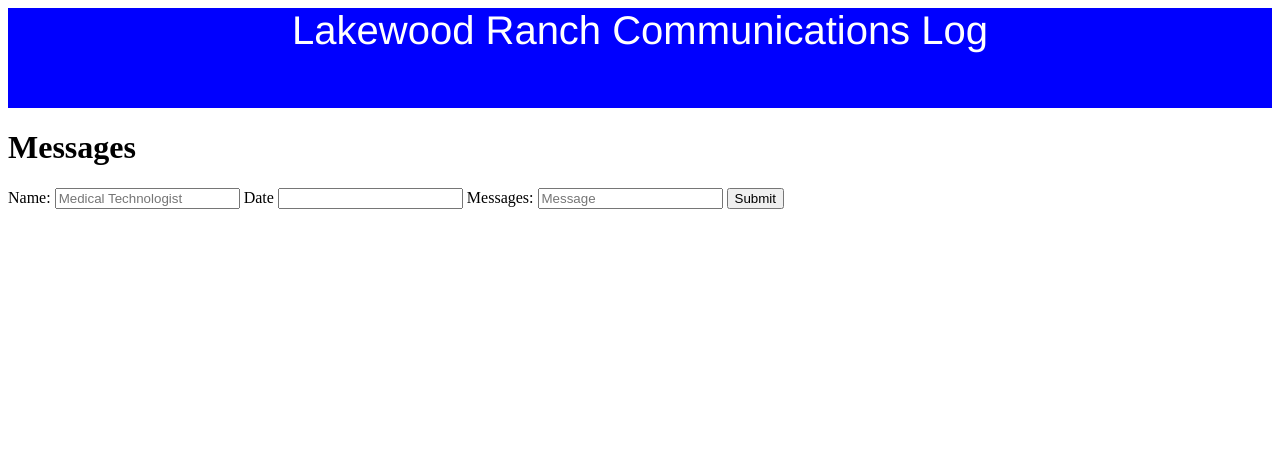
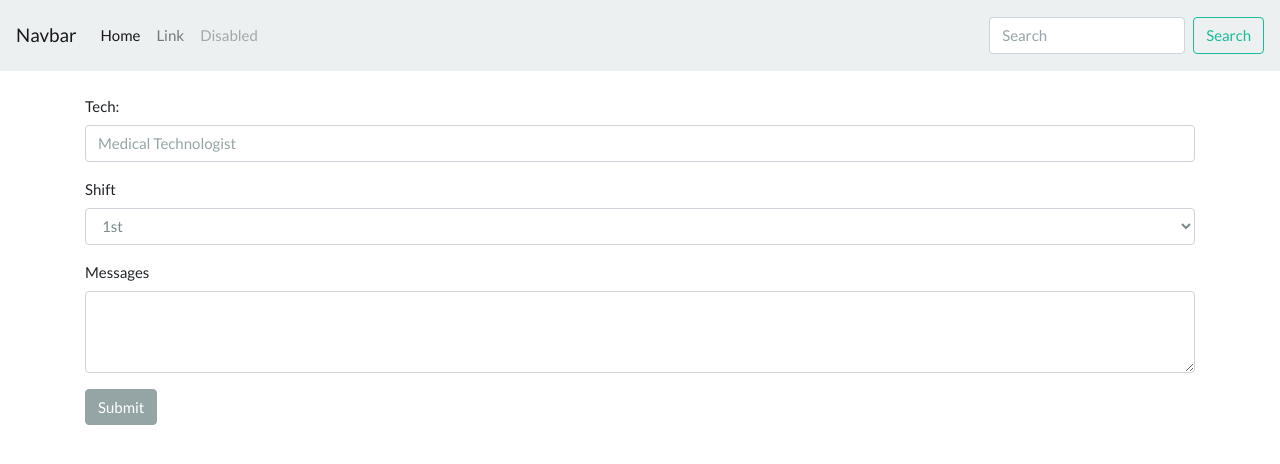
Before and after one commit to Nakolody/Lakewood-Ranch-Communication-Page, a plain HTML site: page Communication Log/index.html in a window 1280 px wide. Drawn offline with nearby package versions, Linux system fonts and the light colour scheme.

Commit message:
Boot Strap Version

```diff
--- a/Communication Log/index.html
+++ b/Communication Log/index.html
@@ -1,44 +1,82 @@
 <!IDOCTYPE html>
-<html>
-    <header id = "headerFormat">Lakewood Ranch Communications Log</header>
+    <html>
+
+    <head>
+        <link href="https://stackpath.bootstrapcdn.com/bootswatch/4.3.1/flatly/bootstrap.min.css" rel="stylesheet"
+            integrity="sha384-T5jhQKMh96HMkXwqVMSjF3CmLcL1nT9//tCqu9By5XSdj7CwR0r+F3LTzUdfkkQf" crossorigin="anonymous">
+        <meta charset="utf-8" />
+        <meta http-equiv="X-UA-Compatible" content="IE=edge" />
+        <meta name="viewport" content="width=device-width, initial-scale=1" />
+        <title>Bootstrap 101 Template</title>
+    </head>
+
     <body>
-        <link rel='stylesheet' href = 'communication.css'>
-        <div id = 'wrapper'>
-            <h1>Messages</h1>
-            <form id = 'entriesMade'>
+        <nav class="navbar navbar-expand-lg navbar-light bg-light">
+            <button class="navbar-toggler" type="button" data-toggle="collapse" data-target="#navbarTogglerDemo03"
+                aria-controls="navbarTogglerDemo03" aria-expanded="false" aria-label="Toggle navigation">
+                <span class="navbar-toggler-icon"></span>
+            </button>
+            <a class="navbar-brand" href="#">Navbar</a>
+
+            <div class="collapse navbar-collapse" id="navbarTogglerDemo03">
+                <ul class="navbar-nav mr-auto mt-2 mt-lg-0">
+                    <li class="nav-item active">
+                        <a class="nav-link" href="#">Home <span class="sr-only">(current)</span></a>
+                    </li>
+                    <li class="nav-item">
+                        <a class="nav-link" href="#">Link</a>
+                    </li>
+                    <li class="nav-item">
+                        <a class="nav-link disabled" href="#">Disabled</a>
+                    </li>
+                </ul>
+                <form class="form-inline my-2 my-lg-0">
+                    <input class="form-control mr-sm-2" type="search" placeholder="Search" aria-label="Search">
+                    <button class="btn btn-outline-success my-2 my-sm-0" type="submit">Search</button>
+                </form>
+            </div>
+        </nav>
+        <div id='wrapper' class='container'>
+            <!-- <h1>Messages</h1>
+            <form id='entriesMade'>
                 <label>Name:</label>
-                <input type = 'text' name = 'name' placeholder = 'Medical Technologist'>
+                <input type='text' name='name' placeholder='Medical Technologist'>
                 <label>Date</label>
-                <input type = 'datetime' name = 'date' class = 'date'>
+                <input type='datetime' name='date' class='date'>
                 <label>Messages:</label>
-                <input type = 'text' name = 'message' placeholder = 'Message'>
-                <button type = 'submit' name = 'submit' value = 'submit'>Submit</button>
+                <input type='text' name='message' placeholder='Message'>
+                <button type='submit' name='submit' value='submit'>Submit</button>
+            </form> -->
+            <form action="" method="post">
+                <div class="form-group mt-4">
+                    <label for="Technologist">Tech:</label>
+                    <input type="text" class="form-control" id="Technologist"
+                        placeholder="Medical Technologist">
+                </div>
+                <div class="form-group">
+                    <label for="Shift">Shift</label>
+                    <select class="form-control" id="Shift">
+                        <option>1st</option>
+                        <option>2nd</option>
+                        <option>3rd</option>
+                    </select>
+                </div>
+                <div class="form-group">
+                    <label for="Messages">Messages</label>
+                    <textarea class="form-control" id="Messages" rows="3"></textarea>
+                </div>
+                <input class="btn btn-secondary" type="submit" value="Submit">
             </form>
         </div>
         <div>
-            <table id = 'rows'>
+            <table id='rows'>
 
             </table>
         </div>
 
         <script src='app.js'></script>
-
-
-
-
-
-
-
+        <script src="https://ajax.googleapis.com/ajax/libs/jquery/1.11.3/jquery.min.js"></script>
+        <script src="bootstrap.min.js"></script>
     </body>
 
-
-
-
-
-
-
-
-
-
-
-</html>
+    </html>
```
